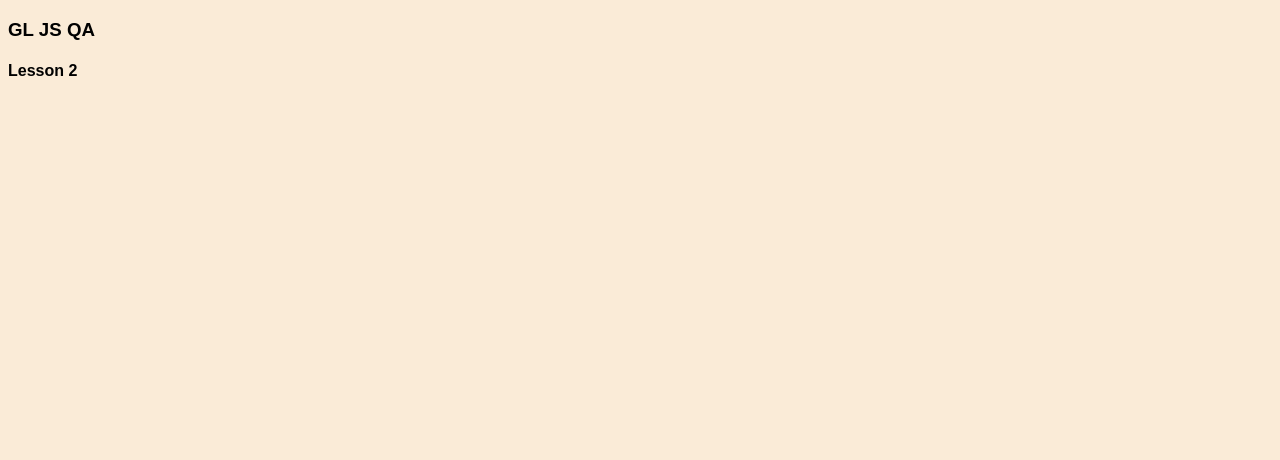
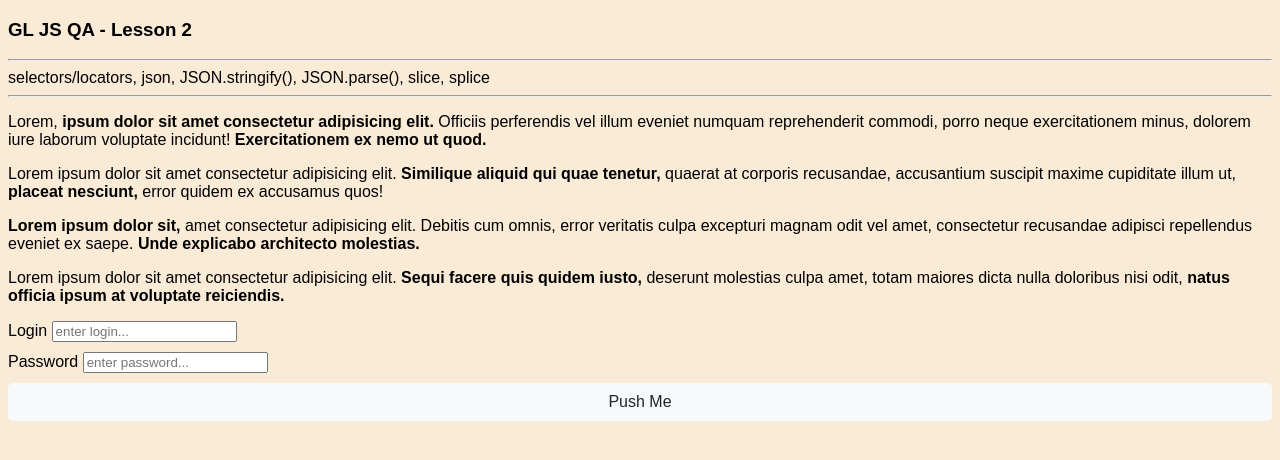
Before and after one commit to GregorHorvatH/gl-js-qa, a plain HTML site: page src/index.html in a window 1280 px wide. Drawn offline with Linux system fonts and the light colour scheme.

Commit message:
lesson_02

```diff
--- a/src/index.html
+++ b/src/index.html
@@ -8,7 +8,61 @@
     <link rel="stylesheet" href="./styles.css" />
   </head>
   <body>
-    <h3>GL JS QA</h3>
-    <h4>Lesson 2</h4>
+    <header>
+      <h3>GL JS QA - Lesson 2</h3>
+      <hr />
+      <span
+        >selectors/locators, json, JSON.stringify(), JSON.parse(), slice,
+        splice</span
+      >
+      <hr />
+    </header>
+
+    <main class="main-block">
+      <p>
+        Lorem,
+        <strong>ipsum dolor sit amet consectetur adipisicing elit.</strong>
+        Officiis perferendis vel illum eveniet numquam reprehenderit commodi,
+        porro neque exercitationem minus, dolorem iure laborum voluptate
+        incidunt!
+        <strong>Exercitationem ex nemo ut quod.</strong>
+      </p>
+      <p>
+        Lorem ipsum dolor sit amet consectetur adipisicing elit.
+        <strong>Similique aliquid qui quae tenetur,</strong> quaerat at corporis
+        recusandae, accusantium suscipit maxime cupiditate illum ut,
+        <strong>placeat nesciunt,</strong> error quidem ex accusamus quos!
+      </p>
+      <p>
+        <strong>Lorem ipsum dolor sit,</strong> amet consectetur adipisicing
+        elit. Debitis cum omnis, error veritatis culpa excepturi magnam odit vel
+        amet, consectetur recusandae adipisci repellendus eveniet ex saepe.
+        <strong>Unde explicabo architecto molestias.</strong>
+      </p>
+      <p>
+        Lorem ipsum dolor sit amet consectetur adipisicing elit.
+        <strong>Sequi facere quis quidem iusto,</strong> deserunt molestias
+        culpa amet, totam maiores dicta nulla doloribus nisi odit,
+        <strong>natus officia ipsum at voluptate reiciendis.</strong>
+      </p>
+
+      <div class="auth-form">
+        <label class="input-wrapper login">
+          <span class="input-label">Login</span>
+          <input class="input-field" type="text" placeholder="enter login..." />
+        </label>
+
+        <label class="input-wrapper password">
+          <span class="input-label">Password</span>
+          <input
+            class="input-field"
+            type="text"
+            placeholder="enter password..."
+          />
+        </label>
+
+        <button id="my-button" class="btn success">Push Me</button>
+      </div>
+    </main>
   </body>
 </html>
--- a/src/styles.css
+++ b/src/styles.css
@@ -2,3 +2,32 @@ body {
   background-color: antiquewhite;
   font-family: Arial, Helvetica, sans-serif;
 }
+
+/* id, class, tag */
+/* warning: #ffc107 */
+/* success: #28a745 */
+/* info: #17a2b8 */
+
+.btn {
+  background-color: #f8f9fa;
+  padding: 10px 20px;
+  border-radius: 5px;
+  color: #212529;
+  font-size: 1rem;
+  cursor: pointer;
+  border: none;
+}
+
+.btn:hover {
+  background-color: #e2e6ea;
+}
+
+.btn:active {
+  background-color: #dae0e5;
+}
+
+.auth-form {
+  display: flex;
+  flex-direction: column;
+  row-gap: 10px;
+}
```
Also changed, not shown: src/index.js (+14 -0 lines), readme.md (added).
